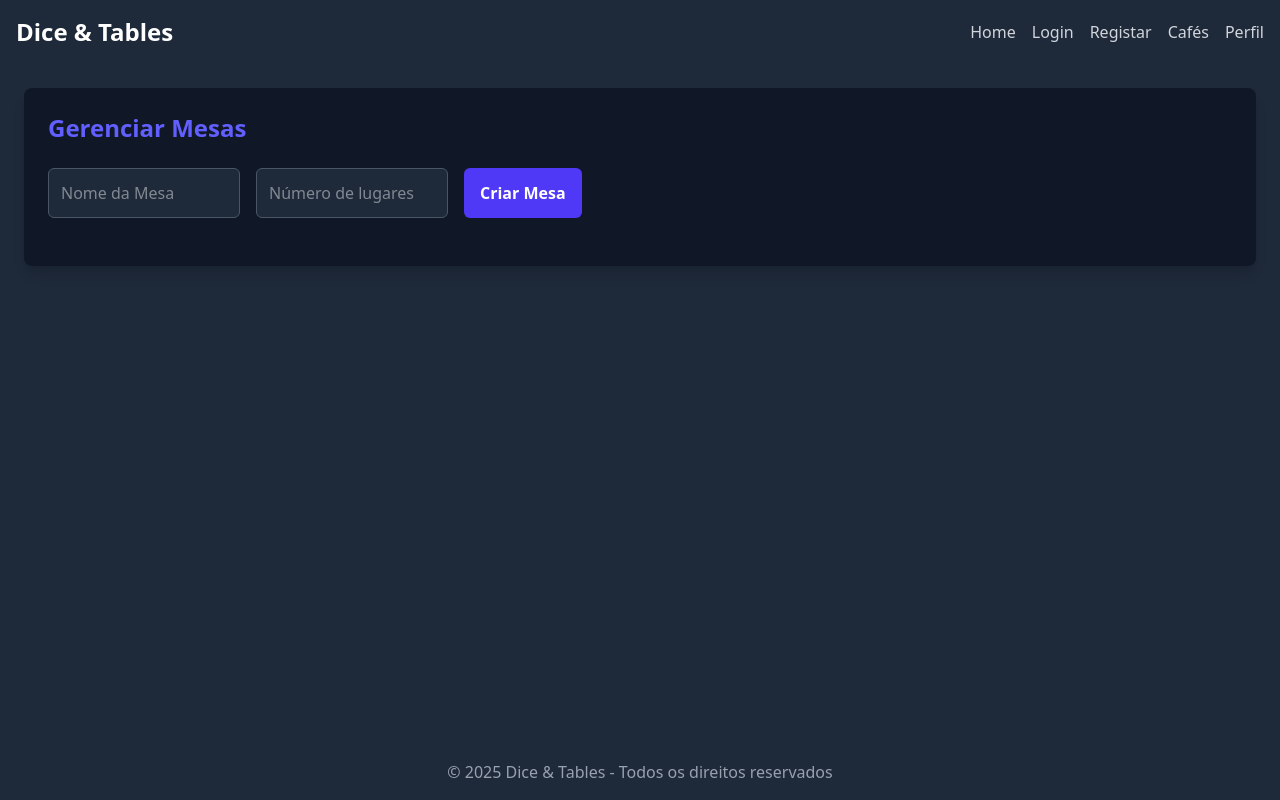
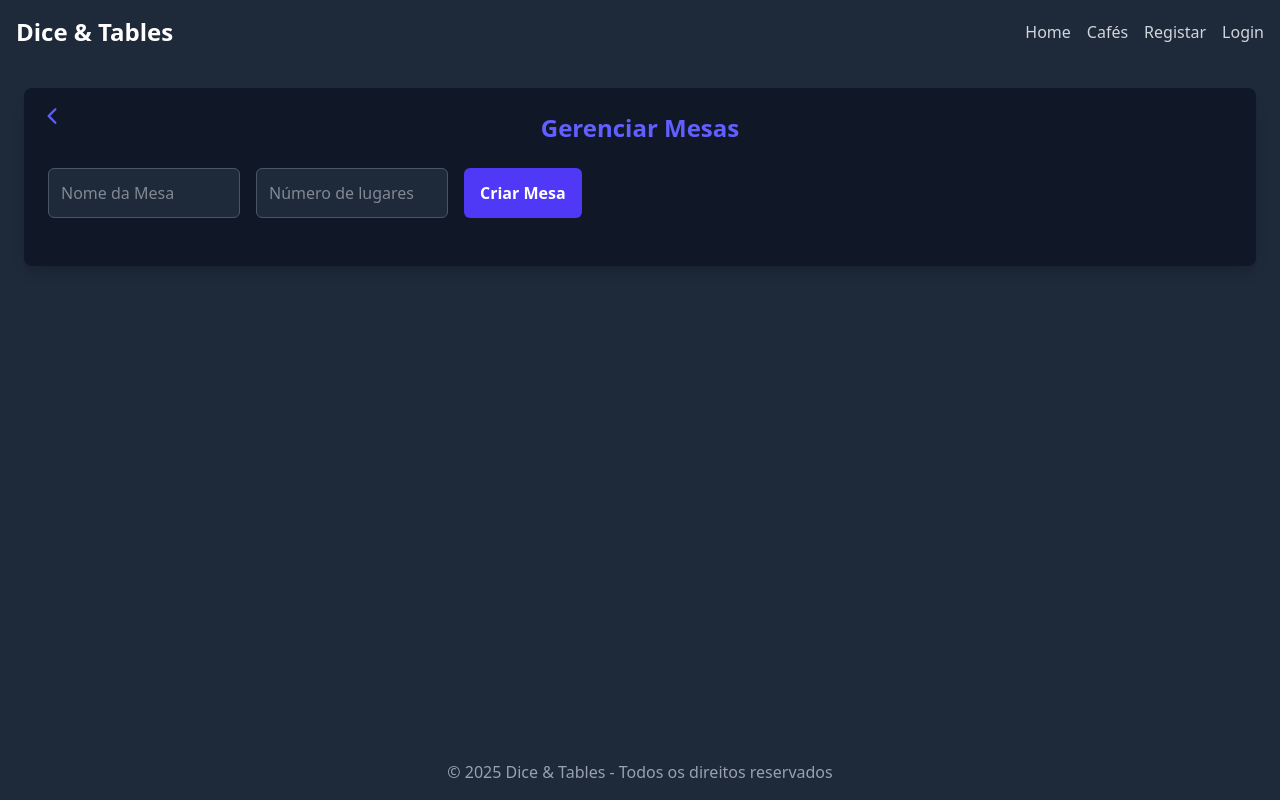
Before and after one commit to JoaoCarneiroo/Dice-Tables, a React (Vite) app in the folder Front End/: page /painelGestorMesas in a window 1280 px wide. Built offline with nearby package versions, Linux system fonts and the light colour scheme.

Commit message:
melhoria no design

```diff
--- a/Front End/package.json
+++ b/Front End/package.json
@@ -17,6 +17,7 @@
     "js-cookie": "^3.0.5",
     "react": "^19.0.0",
     "react-dom": "^19.0.0",
+    "react-icons": "^5.5.0",
     "react-router-dom": "^7.4.0",
     "react-toastify": "^11.0.5",
     "tailwindcss": "^4.0.11"
--- a/Front End/src/components/header.jsx
+++ b/Front End/src/components/header.jsx
@@ -3,23 +3,34 @@ import { Link } from '@tanstack/react-router';
 import { useUser } from '../context/UserContext';
 
 export default function Header() {
-    const { user , logout } = useUser();
+    const { user, logout } = useUser();
+
     return (
         <nav className="bg-gray-800 shadow-md p-4 flex justify-between items-center">
-            <h1 className="text-2xl font-bold text-white">Dice & Tables</h1>
+            <Link to="/" className="text-2xl font-bold text-white hover:text-blue-400">
+                Dice & Tables
+            </Link>
             <div className="flex space-x-4">
                 <Link to="/" className="text-gray-300 hover:text-blue-400 font-medium">Home</Link>
-                {
-                    !user.isLoggedIn ?
+                <Link to="/cafes" className="text-gray-300 hover:text-blue-400 font-medium">Cafés</Link>
+                {user.isLoggedIn && (
+                    <Link to="/perfil" className="text-gray-300 hover:text-blue-400 font-medium">Perfil</Link>
+                )}
+                {!user.isLoggedIn && (
+                    <Link to="/registar" className="text-gray-300 hover:text-blue-400 font-medium">Registar</Link>
+                )}
+                {!user.isLoggedIn ? (
                     <Link to="/login" className="text-gray-300 hover:text-blue-400 font-medium">Login</Link>
-                    :
-                    <Link to="/" onClick={() => logout()} className="text-gray-300 hover:text-blue-400 font-medium">Logout</Link>
-                }
-                <Link to="/registar" className="text-gray-300 hover:text-blue-400 font-medium">Registar</Link>
-                <Link to="/cafes" className="text-gray-300 hover:text-blue-400 font-medium">Cafés</Link>
-                <Link to="/perfil" className="text-gray-300 hover:text-blue-400 font-medium">Perfil</Link>
-
+                ) : (
+                    <Link
+                        to="/"
+                        onClick={() => logout()}
+                        className="text-gray-300 hover:text-blue-400 font-medium"
+                    >
+                        Logout
+                    </Link>
+                )}
             </div>
         </nav>
-    )
+    );
 }
--- a/Front End/src/routes/cafes.jsx
+++ b/Front End/src/routes/cafes.jsx
@@ -31,9 +31,9 @@ function CardCafe({ cafe }) {
           Imagem não disponível
         </div>
       )}
-      <p className="text-gray-300">Local: {cafe.Local}</p>
+      <p className="text-gray-300">📍 {cafe.Local}</p>
 
-      <p className="text-gray-300">Horário: {cafe.Horario_Abertura}:00 - {cafe.Horario_Fecho}:00</p>
+      <p className="text-gray-300">🕒 {cafe.Horario_Abertura}:00 - {cafe.Horario_Fecho}:00</p>
 
       <div className="mt-4">
         <button
--- a/Front End/src/routes/login.jsx
+++ b/Front End/src/routes/login.jsx
@@ -1,7 +1,7 @@
 import { useState } from 'react';
 import { useMutation } from '@tanstack/react-query';
 import axios from 'axios';
-import { createFileRoute } from '@tanstack/react-router';
+import { useNavigate, createFileRoute } from '@tanstack/react-router';
 import { useUser } from '../context/UserContext'
 import { toast, Bounce } from 'react-toastify';
 
@@ -10,6 +10,8 @@ export const Route = createFileRoute('/login')({
 });
 
 function Login() {
+    const navigate = useNavigate();
+
     const [email, setEmail] = useState('');
     const [password, setPassword] = useState('');
     const { login } = useUser();
@@ -20,8 +22,10 @@ function Login() {
         }),
         onSuccess: (response) => {
             const nome = response.data.nome;
-            const cargos = { isAdmin: response.data.isAdmin, isGestor: response.data.isGestor};
-            login(nome,cargos)
+            const cargos = { isAdmin: response.data.isAdmin, isGestor: response.data.isGestor };
+            login(nome, cargos)
+            navigate({ to: '/perfil' });
+
             toast.success('Login realizado com Sucesso', {
                 position: "bottom-center",
                 autoClose: 2000,
--- a/Front End/src/routes/painelGestor.jsx
+++ b/Front End/src/routes/painelGestor.jsx
@@ -225,9 +225,9 @@ function PainelGestor() {
                     <div className="mt-8 p-6 bg-gray-700 rounded-lg">
                         <h2 className="text-xl font-medium text-gray-300">Meu Café</h2>
                         <p className="text-gray-200 mt-2">Nome: {cafeData.Nome_Cafe}</p>
-                        <p className="text-gray-200">Local: {cafeData.Local}</p>
-                        <p className="text-gray-200">Tipo: {cafeData.Tipo_Cafe === 0 ? 'Café com Jogos' : 'Café sem Jogos'}</p>
-                        <p className="text-gray-200">Horário: {cafeData.Horario_Abertura}:00 - {cafeData.Horario_Fecho}:00</p>
+                        <p className="text-gray-200">🎲 {cafeData.Tipo_Cafe === 0 ? 'Café com Jogos' : 'Café sem Jogos'}</p>
+                        <p className="text-gray-200">📍 {cafeData.Local}</p>
+                        <p className="text-gray-200">🕒 {cafeData.Horario_Abertura}:00 - {cafeData.Horario_Fecho}:00</p>
                         {cafeData.Imagem_Cafe ? (
                             <img
                                 src={`http://localhost:3000/uploads/cafes/${cafeData.Imagem_Cafe}`}
--- a/Front End/src/routes/painelGestorJogos.jsx
+++ b/Front End/src/routes/painelGestorJogos.jsx
@@ -1,14 +1,17 @@
-import { createFileRoute } from '@tanstack/react-router';
+import { useNavigate, createFileRoute } from '@tanstack/react-router';
 import { useState } from "react";
 import { useQuery, useMutation, useQueryClient } from "@tanstack/react-query";
 import axios from "axios";
 import { toast, Bounce } from "react-toastify";
+import { IoIosArrowBack } from 'react-icons/io';
 
 export const Route = createFileRoute('/painelGestorJogos')({
   component: PainelGestorJogos,
 })
 
 export default function PainelGestorJogos() {
+  const navigate = useNavigate();
+
   const [nomeJogo, setNomeJogo] = useState("");
   const [notasJogo, setNotasJogo] = useState("");
   const [preco, setPreco] = useState("");
@@ -172,8 +175,18 @@ export default function PainelGestorJogos() {
     );
 
   return (
-    <div className="bg-gray-900 p-6 rounded-lg shadow-lg text-gray-300">
-      <h1 className="text-2xl font-bold text-indigo-500 mb-6">Gerenciar Jogos</h1>
+    <div className="bg-gray-900 p-6 rounded-lg shadow-lg text-gray-300 relative">
+      <button
+        onClick={() => navigate({ to: '/painelGestor' })}
+        className="absolute top-4 left-4 text-indigo-500 hover:text-indigo-400"
+      >
+        <IoIosArrowBack className="h-6 w-6" />
+      </button>
+
+      <div className="flex items-center justify-center mb-6">
+        <h1 className="text-2xl font-bold text-indigo-500">Gerenciar Jogos</h1>
+      </div>
+
       {cafeData && (
         <div className="mb-6 bg-gray-800 p-4 rounded-lg shadow-md">
           <h2 className="text-xl font-semibold text-indigo-400">Café: {cafeData.Nome_Cafe}</h2>
@@ -200,28 +213,28 @@ export default function PainelGestorJogos() {
           placeholder="Nome do Jogo"
           value={nomeJogo}
           onChange={(e) => setNomeJogo(e.target.value)}
-          className="p-2 border border-gray-600 rounded-md w-full bg-gray-700 text-gray-200 mt-2"
+          className="p-2 border border-gray-600 rounded-md w-full bg-gray-700 text-gray-200 mt-2 focus:outline-none focus:ring-2 focus:ring-indigo-500"
         />
         <input
           type="text"
           placeholder="Notas do Jogo"
           value={notasJogo}
           onChange={(e) => setNotasJogo(e.target.value)}
-          className="p-2 border border-gray-600 rounded-md w-full bg-gray-700 text-gray-200 mt-2"
+          className="p-2 border border-gray-600 rounded-md w-full bg-gray-700 text-gray-200 mt-2 focus:outline-none focus:ring-2 focus:ring-indigo-500"
         />
         <input
           type="number"
           placeholder="Preço"
           value={preco}
           onChange={(e) => setPreco(e.target.value)}
-          className="p-2 border border-gray-600 rounded-md w-full bg-gray-700 text-gray-200 mt-2"
+          className="p-2 border border-gray-600 rounded-md w-full bg-gray-700 text-gray-200 mt-2 focus:outline-none focus:ring-2 focus:ring-indigo-500"
         />
         <input
           type="number"
           placeholder="Quantidade"
           value={quantidade}
           onChange={(e) => setQuantidade(e.target.value)}
-          className="p-2 border border-gray-600 rounded-md w-full bg-gray-700 text-gray-200 mt-2"
+          className="p-2 border border-gray-600 rounded-md w-full bg-gray-700 text-gray-200 mt-2 focus:outline-none focus:ring-2 focus:ring-indigo-500"
         />
         <button
           onClick={() =>
@@ -285,7 +298,7 @@ export default function PainelGestorJogos() {
                     setEditData({ ...editData, nomeJogo: e.target.value })
                   }
                   placeholder="Nome do Jogo"
-                  className="p-2 border border-gray-600 rounded-md bg-gray-700 text-gray-200 w-full mb-2"
+                  className="p-2 border border-gray-600 rounded-md bg-gray-700 text-gray-200 w-full mb-2 focus:outline-none focus:ring-2 focus:ring-indigo-500"
                 />
                 <input
                   type="text"
@@ -293,7 +306,7 @@ export default function PainelGestorJogos() {
                     setEditData({ ...editData, notasJogo: e.target.value })
                   }
                   placeholder="Notas do Jogo"
-                  className="p-2 border border-gray-600 rounded-md bg-gray-700 text-gray-200 w-full mb-2"
+                  className="p-2 border border-gray-600 rounded-md bg-gray-700 text-gray-200 w-full mb-2 focus:outline-none focus:ring-2 focus:ring-indigo-500"
                 />
                 <input
                   type="number"
@@ -301,7 +314,7 @@ export default function PainelGestorJogos() {
                     setEditData({ ...editData, preco: e.target.value })
                   }
                   placeholder="Preço"
-                  className="p-2 border border-gray-600 rounded-md bg-gray-700 text-gray-200 w-full mb-2"
+                  className="p-2 border border-gray-600 rounded-md bg-gray-700 text-gray-200 w-full mb-2 focus:outline-none focus:ring-2 focus:ring-indigo-500"
                 />
                 <input
                   type="number"
@@ -309,7 +322,7 @@ export default function PainelGestorJogos() {
                     setEditData({ ...editData, quantidade: e.target.value })
                   }
                   placeholder="Quantidade"
-                  className="p-2 border border-gray-600 rounded-md bg-gray-700 text-gray-200 w-full mb-4"
+                  className="p-2 border border-gray-600 rounded-md bg-gray-700 text-gray-200 w-full mb-4 focus:outline-none focus:ring-2 focus:ring-indigo-500"
                 />
                 <div className="flex gap-2">
                   <button
--- a/Front End/src/routes/painelGestorMesas.jsx
+++ b/Front End/src/routes/painelGestorMesas.jsx
@@ -1,14 +1,17 @@
-import { createFileRoute } from '@tanstack/react-router';
+import { useNavigate, createFileRoute } from '@tanstack/react-router';
 import { useState } from "react";
 import { useQuery, useMutation, useQueryClient } from "@tanstack/react-query";
 import axios from "axios";
 import { toast, Bounce } from "react-toastify";
+import { IoIosArrowBack } from 'react-icons/io';
 
 export const Route = createFileRoute('/painelGestorMesas')({
   component: PainelGestorMesas,
 });
 
 export default function PainelGestorMesas() {
+  const navigate = useNavigate();
+
   const [nomeMesa, setNomeMesa] = useState("");
   const [lugares, setLugares] = useState("");
   const [editingMesa, setEditingMesa] = useState(null);
@@ -166,8 +169,18 @@ export default function PainelGestorMesas() {
   if (cafeError || mesasError) return <p className="text-red-500">Erro ao carregar dados: {cafeError?.message || mesasError?.message}</p>;
 
   return (
-    <div className="bg-gray-900 p-6 rounded-lg shadow-lg text-gray-300">
-      <h1 className="text-2xl font-bold text-indigo-500 mb-6">Gerenciar Mesas</h1>
+    <div className="bg-gray-900 p-6 rounded-lg shadow-lg text-gray-300 relative">
+      <button
+        onClick={() => navigate({ to: '/painelGestor' })}
+        className="absolute top-4 left-4 text-indigo-500 hover:text-indigo-400"
+      >
+        <IoIosArrowBack className="h-6 w-6" />
+      </button>
+
+      <div className="flex items-center justify-center mb-6">
+        <h1 className="text-2xl font-bold text-indigo-500">Gerenciar Mesas</h1>
+      </div>
+
       {cafeData && (
         <div className="mb-6 bg-gray-800 p-4 rounded-lg shadow-md">
           <h2 className="text-xl font-semibold text-indigo-400">Café: {cafeData.Nome_Cafe}</h2>
@@ -220,13 +233,13 @@ export default function PainelGestorMesas() {
                   placeholder="Nome da mesa"
                   value={newNomeMesa}
                   onChange={(e) => setNewNomeMesa(e.target.value)}
-                  className="p-2 border border-gray-600 rounded-md w-full bg-gray-700 text-gray-200 mt-2"
+                  className="p-2 border border-gray-600 rounded-md w-full bg-gray-700 text-gray-200 mt-2 focus:outline-none focus:ring-2 focus:ring-indigo-500"
                 />
                 <input
                   type="number"
                   placeholder="Número de lugares"
                   onChange={(e) => setNewLugares(e.target.value)}
-                  className="p-2 border border-gray-600 rounded-md w-full bg-gray-700 text-gray-200 mt-2"
+                  className="p-2 border border-gray-600 rounded-md w-full bg-gray-700 text-gray-200 mt-2 focus:outline-none focus:ring-2 focus:ring-indigo-500"
                 />
               </>
             )}
```
Also changed, not shown: 2 other files (tests, documents, lock files or other folders).
